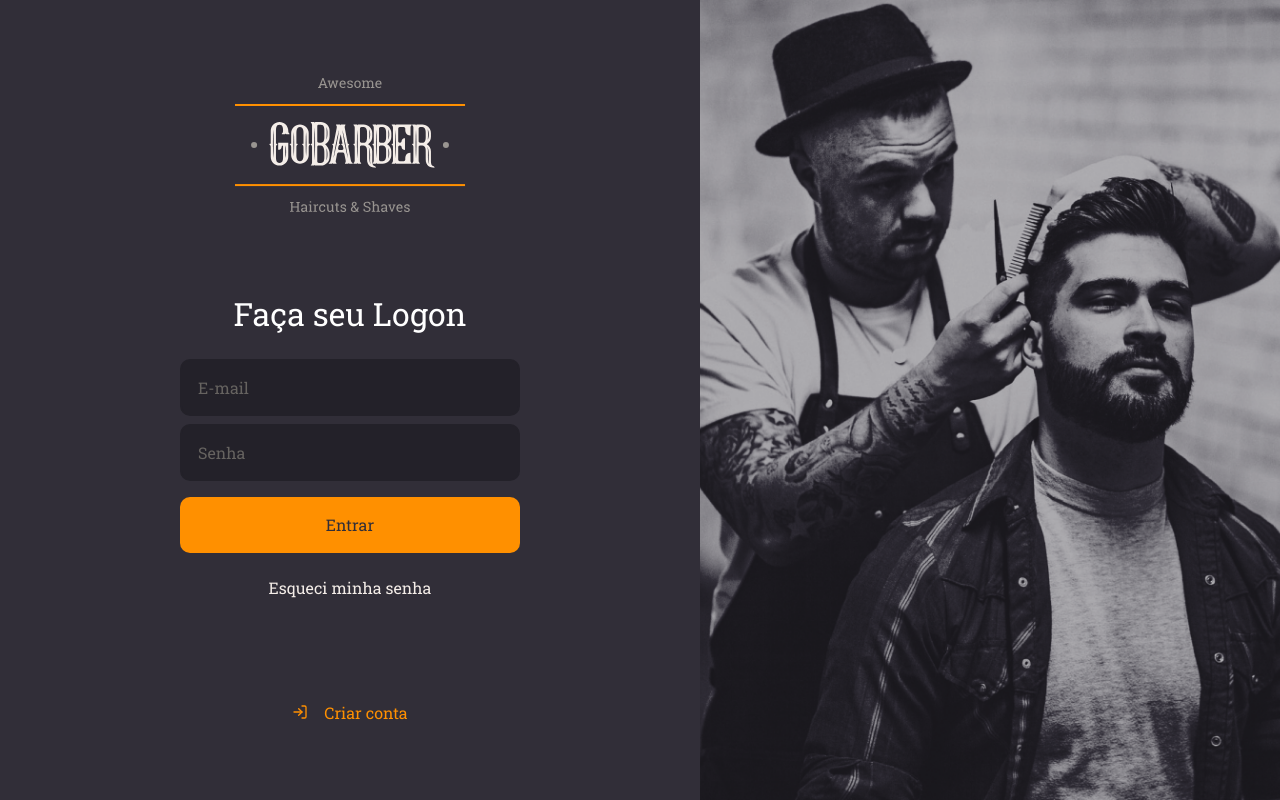
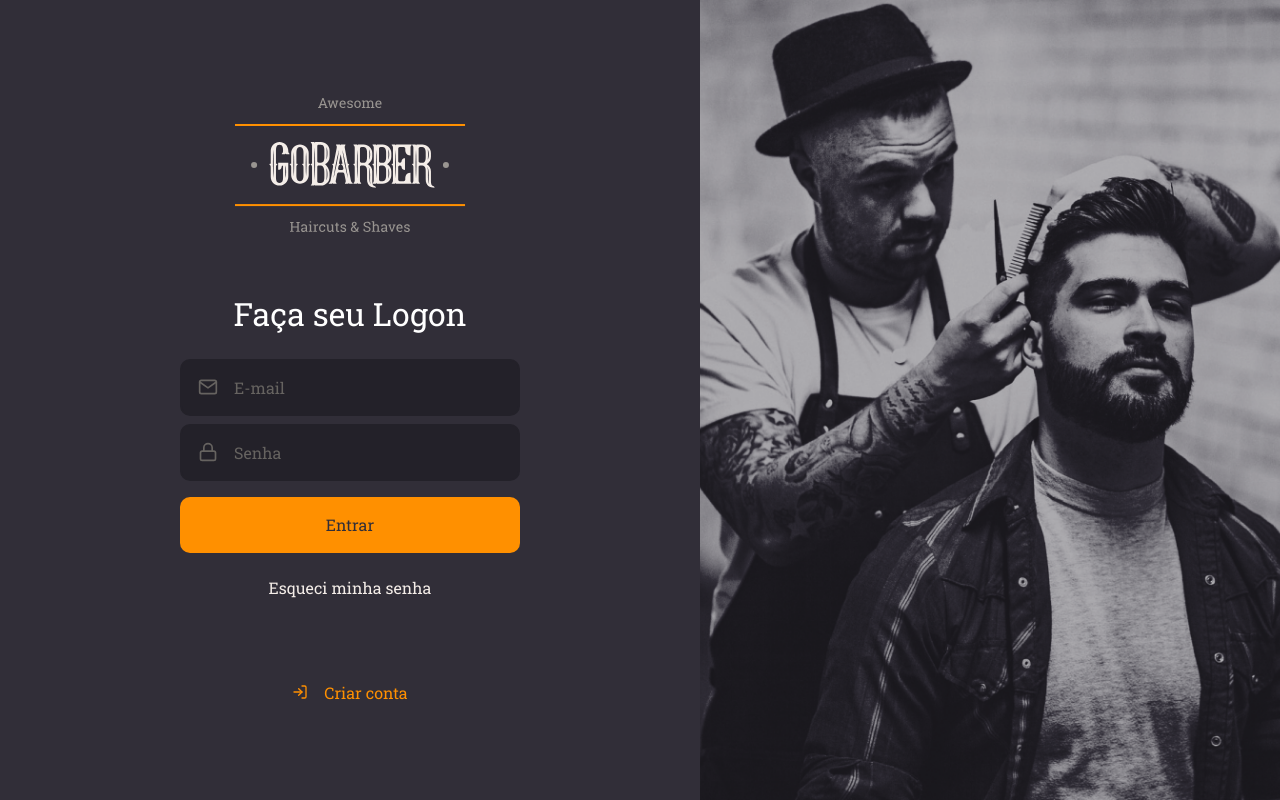
Before and after one commit to elvinciqueira/gobarberweb, a React (Create React App) app: page / in a window 1280 px wide. Built offline with nearby package versions, Linux system fonts and the light colour scheme.

Commit message:
feat: isolando componentes

```diff
--- /dev/null
+++ b/src/components/Button/index.tsx
@@ -0,0 +1,13 @@
+import React, { ButtonHTMLAttributes } from 'react';
+
+import { Container } from './styles';
+
+type ButtonProps = ButtonHTMLAttributes<HTMLButtonElement>;
+
+const Button: React.FC<ButtonProps> = ({ children, ...rest }) => (
+  <Container type="button" {...rest}>
+    {children}
+  </Container>
+);
+
+export default Button;
--- /dev/null
+++ b/src/components/Button/styles.ts
@@ -0,0 +1,19 @@
+import styled from 'styled-components';
+import { shade } from 'polished';
+
+export const Container = styled.button`
+  height: 56px;
+  background: #ff9000;
+  border-radius: 10px;
+  border: 0;
+  padding: 0 16px;
+  color: #312e38;
+  width: 100%;
+  font-weight: 500;
+  margin-top: 16px;
+  transition: background 0.2s;
+
+  &:hover {
+    background: ${shade(0.2, '#ff9000')};
+  }
+`;
--- /dev/null
+++ b/src/components/Input/index.tsx
@@ -0,0 +1,18 @@
+import React, { InputHTMLAttributes } from 'react';
+import { IconBaseProps } from 'react-icons';
+
+import { Container } from './styles';
+
+interface InputProps extends InputHTMLAttributes<HTMLInputElement> {
+  name: string;
+  icon?: React.ComponentType<IconBaseProps>;
+}
+
+const Input: React.FC<InputProps> = ({ icon: Icon, ...rest }) => (
+  <Container>
+    {Icon && <Icon size={20} />}
+    <input {...rest} />
+  </Container>
+);
+
+export default Input;
--- /dev/null
+++ b/src/components/Input/styles.ts
@@ -0,0 +1,32 @@
+import styled from 'styled-components';
+
+export const Container = styled.div`
+  background: #232129;
+  border-radius: 10px;
+  border: 2px solid #232129;
+  padding: 16px;
+  width: 100%;
+  color: #666360;
+
+  display: flex;
+  align-items: center;
+
+  & + div {
+    margin-top: 8px;
+  }
+
+  input {
+    flex: 1;
+    border: 0;
+    background: transparent;
+    color: #f4ede8;
+
+    &::placeholder {
+      color: #666360;
+    }
+  }
+
+  svg {
+    margin-right: 16px;
+  }
+`;
--- a/src/pages/SignIn/index.tsx
+++ b/src/pages/SignIn/index.tsx
@@ -1,7 +1,10 @@
 import React from 'react';
-import { FiLogIn } from 'react-icons/fi';
+import { FiLogIn, FiMail, FiLock } from 'react-icons/fi';
 
 import { Container, Content, Background } from './styles';
+
+import Input from '../../components/Input';
+import Button from '../../components/Button';
 
 // eslint-disable-next-line global-require
 const logoImg = require('../../assets/images/logo.svg') as string;
@@ -14,10 +17,15 @@
       <form>
         <h1>Faça seu Logon</h1>
 
-        <input placeholder="E-mail" />
-        <input type="password" placeholder="Senha" />
+        <Input name="email" icon={FiMail} placeholder="E-mail" />
+        <Input
+          name="password"
+          icon={FiLock}
+          type="password"
+          placeholder="Senha"
+        />
 
-        <button type="submit">Entrar</button>
+        <Button type="submit">Entrar</Button>
 
         <a href="fogort">Esqueci minha senha</a>
       </form>
--- a/src/pages/SignIn/styles.ts
+++ b/src/pages/SignIn/styles.ts
@@ -19,46 +19,12 @@
   max-width: 700px;
 
   form {
-    margin: 80px 0;
+    margin: 60px 0;
     width: 340px;
     text-align: center;
 
     h1 {
       margin-bottom: 24px;
-    }
-
-    input {
-      background: #232129;
-      border-radius: 10px;
-      border: 2px solid #232129;
-      padding: 16px;
-      width: 100%;
-      color: #f4ede8;
-
-      &::placeholder {
-        color: #666360;
-      }
-
-      & + input {
-        margin-top: 8px;
-      }
-    }
-
-    button {
-      height: 56px;
-      background: #ff9000;
-      border-radius: 10px;
-      border: 0;
-      padding: 0 16px;
-      color: #312e38;
-      width: 100%;
-      font-weight: 500;
-      margin-top: 16px;
-      transition: background 0.2s;
-
-      &:hover {
-        background: ${shade(0.2, '#ff9000')};
-      }
     }
 
     a {
--- a/src/styles/global.ts
+++ b/src/styles/global.ts
@@ -10,7 +10,7 @@
 
   body {
     background: #312e38;
-    color: #fff;
+    color: #FFF;
     -webkit-font-smoothing: antialiased;
   }
 
```
Also changed, not shown: .eslintrc.json.
